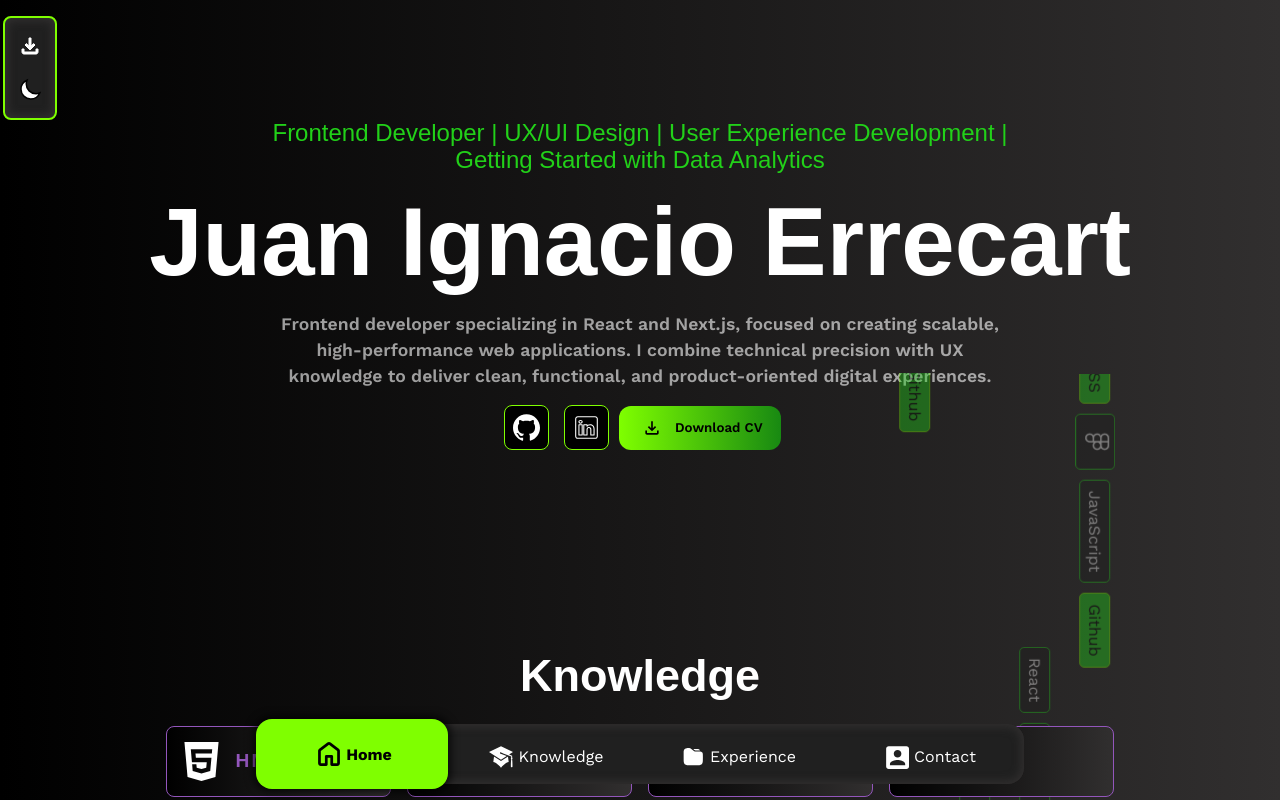
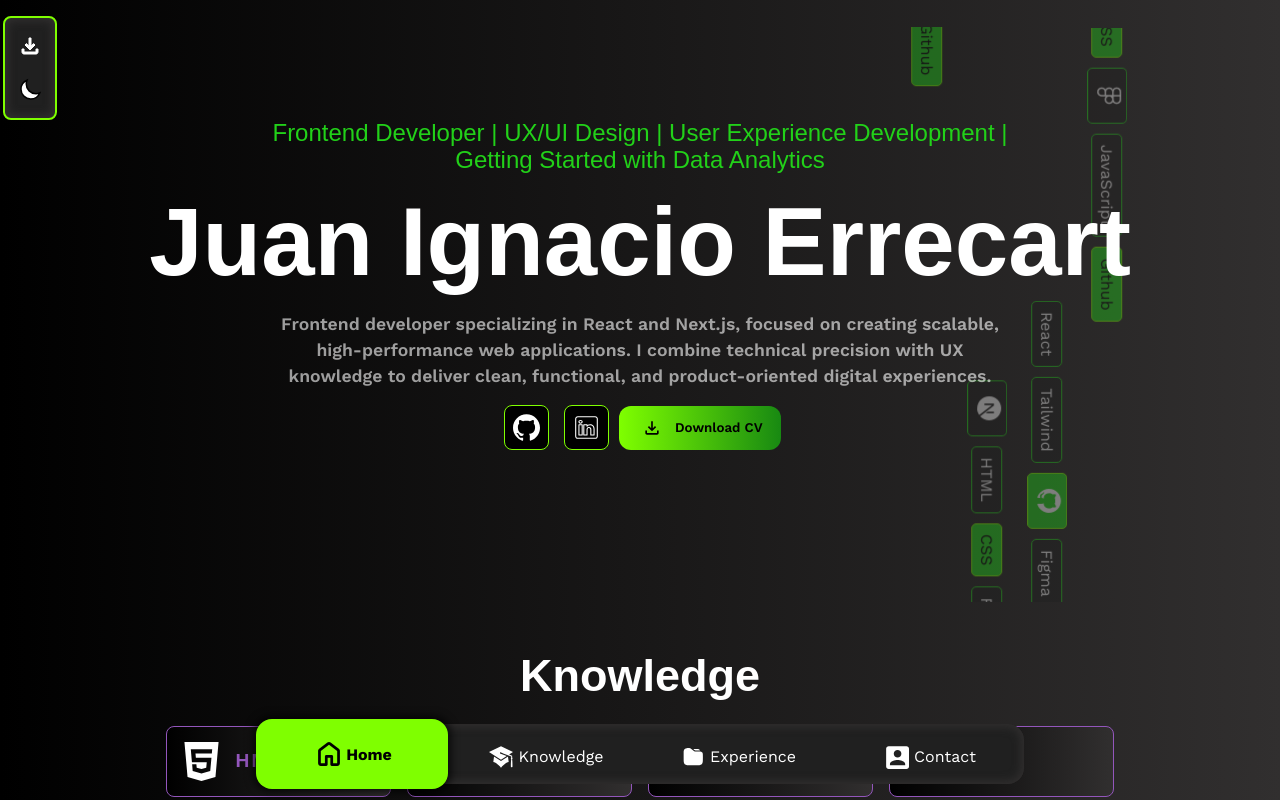
Before and after one commit to errecart/portfolio, a Next.js app: page / in a window 1280 px wide. Shown: the top 800 px of the page. Built offline with nearby package versions, Linux system fonts and the light colour scheme; a web font is replaced by a local one.

Commit message:
[fix]: animation bug

```diff
--- a/src/pages/Main2/MainAni.jsx
+++ b/src/pages/Main2/MainAni.jsx
@@ -6,6 +6,7 @@ import Animation from "./animation/Animation";
 const MainAni = () => {
   return (
     <div className="MainAni container" id="main">
+              <Animation />
       <ScrollReveal animation="fade-up">
         <div className="main_info">
         <span>
@@ -67,9 +68,6 @@ const MainAni = () => {
         </section>
       </div>
       </ScrollReveal>
-      <ScrollReveal delay={200} animation="fade-left">
-        <Animation />
-      </ScrollReveal>
     </div>
   );
 };
--- a/src/pages/Main2/animation/Animation.css
+++ b/src/pages/Main2/animation/Animation.css
@@ -5,6 +5,7 @@
     left:57%;
     transform: rotate(90deg);
     overflow: hidden;
+    z-index: 0;
     ul{
         display: flex;
         justify-content: center;
```
